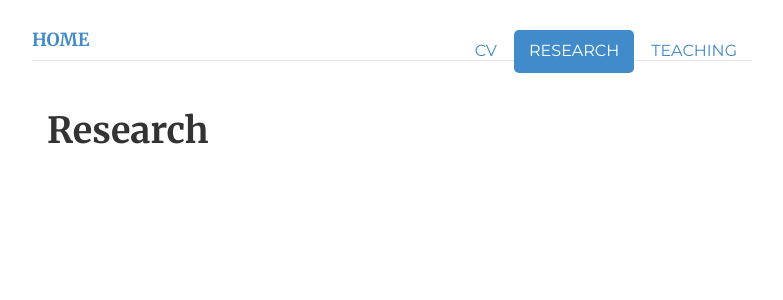
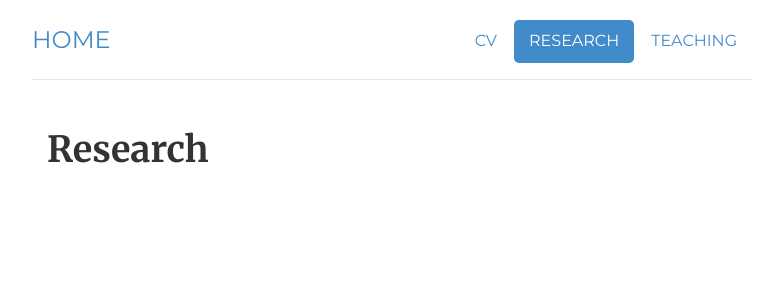
Before and after one commit to morihiroaki/morihiroaki.github.io, a Jekyll site: the page built from research.html, in a window 1280 px wide. Shown: the top 300 px of the page, without its empty margins (248-1031 px from the left). Built offline with Jekyll 4.4.1, drawn with Linux system fonts in a browser that asks for light colours.

Commit message:
Update header_subpage.html

```diff
--- a/_includes/header_subpage.html
+++ b/_includes/header_subpage.html
@@ -6,6 +6,6 @@
           </ul>
         </li>
       </ul>
-      <h4><class="text-muted"><a href="/">Home</a></h4>
+      <h3><class="text-muted"><a href="/">Home</a></h3>
 </nav>
 </div> <!-- /header -->
```
